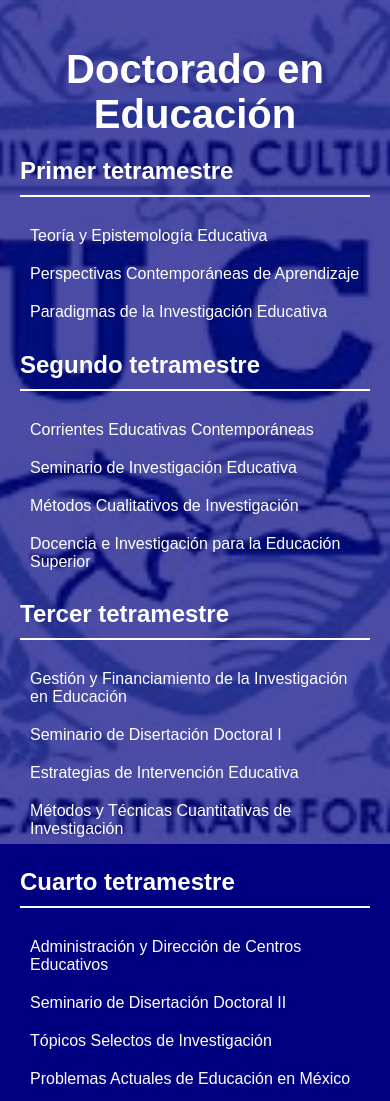
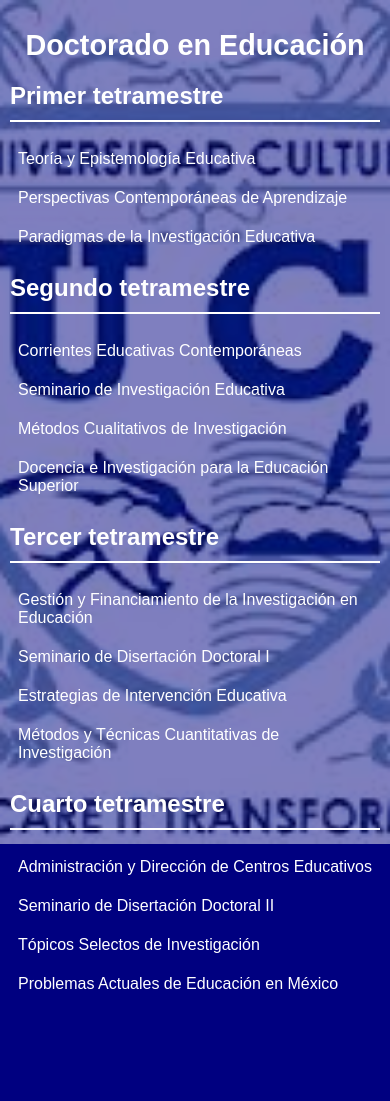
Before and after one commit to ucvirtual/ucvirtual, a plain HTML site: page doctorado.html in a window 390 px wide. After the commit the page ends 1027 px from the top, so only its background shows below. Drawn offline with Linux system fonts and the light colour scheme.

Commit message:
Update doctorado.html
pagina responsiva para movil

```diff
--- a/doctorado.html
+++ b/doctorado.html
@@ -51,6 +51,30 @@
         li:hover {
             background-color: mediumblue;
         }
+        @media (max-width: 768px) {
+            body {
+                font-size: 16px;
+                padding: 10px;
+            }
+
+            header img {
+                width: 80px;
+            }
+
+            h1 {
+                font-size: 1.8em;
+            }
+
+            ul {
+                padding-left: 0;
+            }
+
+            li {
+                padding: 8px;
+                margin: 5px 0;
+            }
+        }
+
 
         body::before {
         content: "";
@@ -58,11 +82,11 @@
         background-size: cover;
         position: fixed;
         top: 0;
-         left: 0;
+        left: 0;
         width: 100%;
         height: 100%;
         z-index: -1;
-         opacity: 0.3; /* Ajusta la opacidad según desees */
+        opacity: 0.5; /* Ajusta la opacidad según desees */
 }
 
     </style>
```
